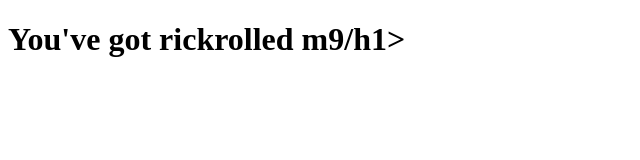
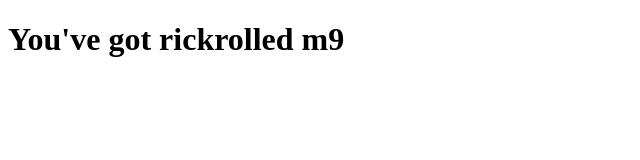
Before and after one commit to KaleidonKep99/kaleidonkep99.github.io, a plain HTML site: page index.html in a window 1280 px wide. Shown: the full height of the page, 0-640 px from the left. Drawn offline with Linux system fonts and the light colour scheme.

Commit message:
adsedtgrdyrtfy

```diff
--- a/index.html
+++ b/index.html
@@ -2,7 +2,7 @@
 <html>
 <title>Keppy's Official GitHub</title>
 <body>
-<h1>You've got rickrolled m9/h1>
+<h1>You've got rickrolled m9</h1>
 <div class="container" style="display:none;">
 <iframe width="100%" height="100%" src="https://www.youtube.com/embed/dQw4w9WgXcQ?modestbranding=1&autoplay=1&autohide=1&showinfo=0&controls=0" frameborder="0" allowfullscreen class="video"></iframe>
 </div>
```
